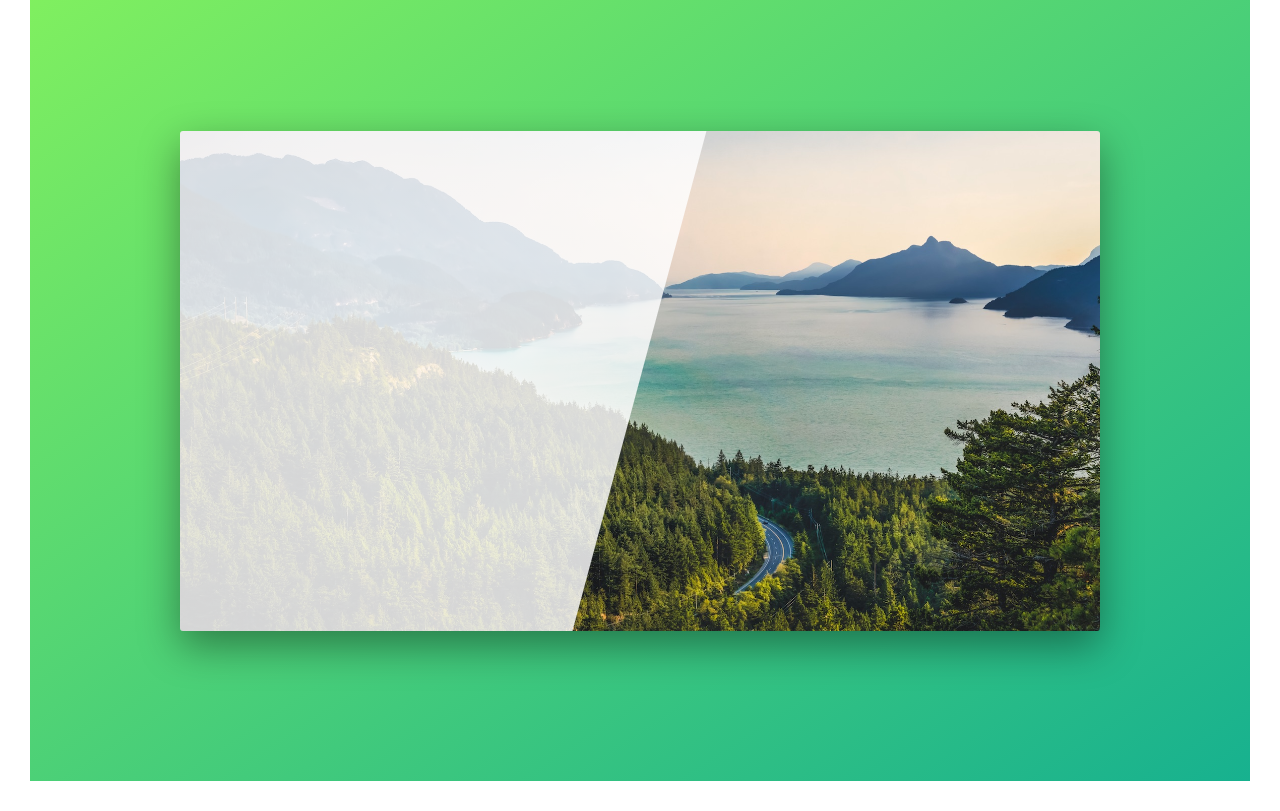
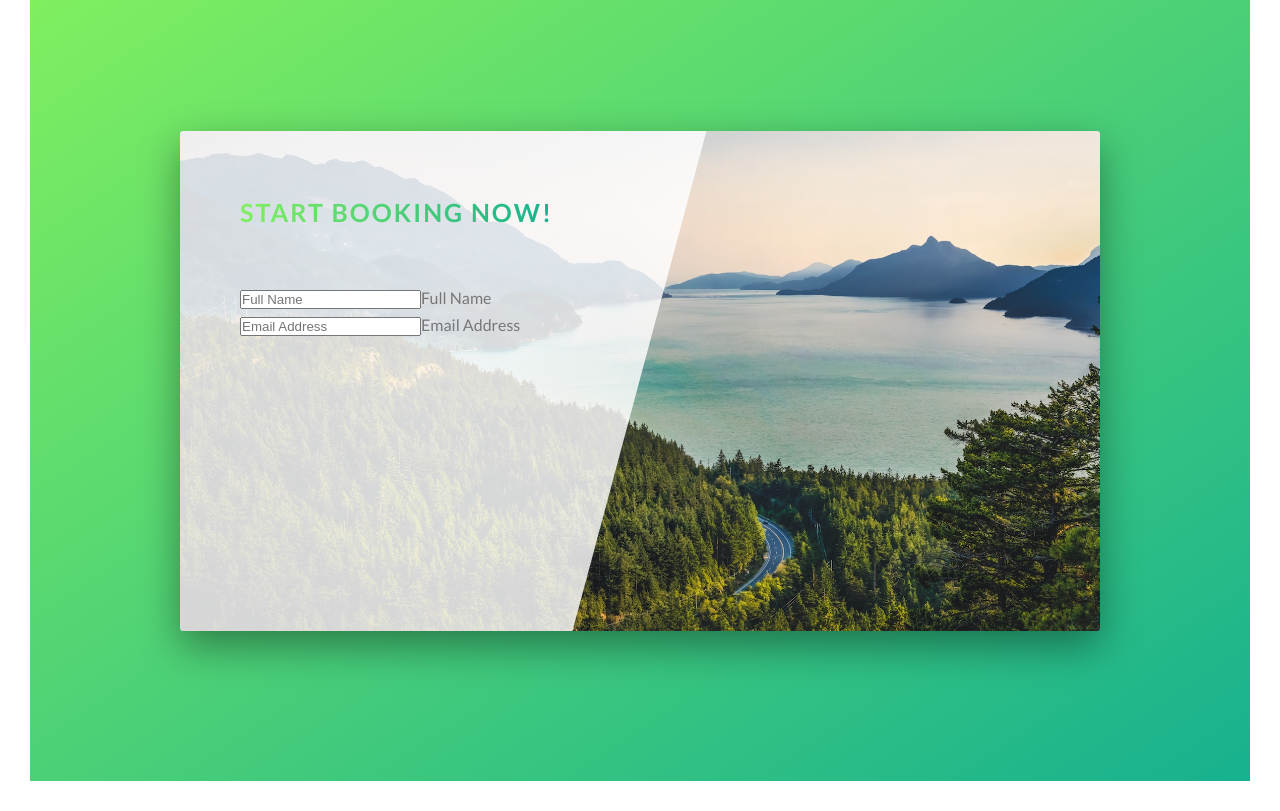
Before and after one commit to dario-piotrowicz/VueJS3-CSS_demo_Natours_website_miniproject, a Vue app: page / in a window 1280 px wide. Shown: the part 4860-5671 px from the top of the page. Built offline with nearby package versions, Linux system fonts and the light colour scheme.

Commit message:
started building the booking form

```diff
--- /dev/null
+++ b/src/components/BookingForm.vue
@@ -0,0 +1,28 @@
+<template>
+    <form action="#" class="booking-form">
+        <h2 class="section-heading booking-form__heading">Start booking now!</h2>
+        <form-control type="text" placeholder="Full Name" label="Full Name" id="name"></form-control>
+        <form-control type="email" placeholder="Email Address" label="Email Address" id="email"></form-control>
+    </form>
+</template>
+
+<script>
+import FormControl from './FormControl';
+
+export default {
+    components: {
+        "form-control": FormControl
+    }
+}
+</script>
+
+<style lang="scss" scoped>
+@import 'src/assets/styles/constants/colors.scss';
+
+.booking-form {
+    &__heading {
+        font-size: 2.5rem;
+        margin-bottom: 5rem;
+    }
+}
+</style>
--- /dev/null
+++ b/src/components/FormControl.vue
@@ -0,0 +1,52 @@
+<template>
+    <div class="form-control">
+        <input class="form-control__input" :type="type" :placeholder="placeholder" :id="formControlId" required>
+        <label class="form-control__label" :for="formControlId">{{ label }}</label>
+    </div>
+</template>
+
+<script>
+
+const createId = (minLength, maxLength) => {
+    let id  = '';
+    const characters = 'ABCDEFGHIJKLMNOPQRSTUVWXYZabcdefghijklmnopqrstuvwxyz0123456789';
+    const idLength = ( Math.random() * (maxLength + 1 - minLength) ) + minLength;
+    for ( let i = 0; i < idLength; i++ ) {
+        id += characters.charAt(Math.floor(Math.random() * characters.length));
+    }
+    return id;
+}
+
+export default {
+    props: {
+        type: {
+            type: String,
+            required: true
+        },
+        placeholder: {
+            type: String,
+            default: ""
+        },
+        label: {
+            type: String,
+            required: true
+        },
+        id: {
+            type: String
+        }
+    },
+    created: function(){
+        const minLength = 5;
+        const maxLength = 25;
+        this.defaultFormControlId = `form-control-id-${createId(minLength,maxLength)}`;
+    },
+    computed: {
+        formControlId: function(){
+            return this.id || this.defaultFormControlId;
+        }
+    }
+}
+</script>
+
+<style lang="scss" scoped>
+</style>
--- a/src/components/sections/Booking.vue
+++ b/src/components/sections/Booking.vue
@@ -1,14 +1,20 @@
 <template>
     <section class="booking">
         <div class="booking__content">
-            <div class="booking-form">
+            <div class="booking__form-container">
+                <booking-form></booking-form>
             </div>
         </div>
     </section>
 </template>
 
 <script>
+import BookingForm from '../BookingForm';
+
 export default {
+    components: {
+        "booking-form": BookingForm
+    }
 }
 </script>
 
@@ -34,5 +40,10 @@ export default {
         border-radius: 3px;
         box-shadow: 0 1.5rem 4rem transparentize($color-black, 0.6);
     }
+
+    &__form-container {
+        width: 50%;
+        padding: 6rem;
+    }
 }
 </style>
```
